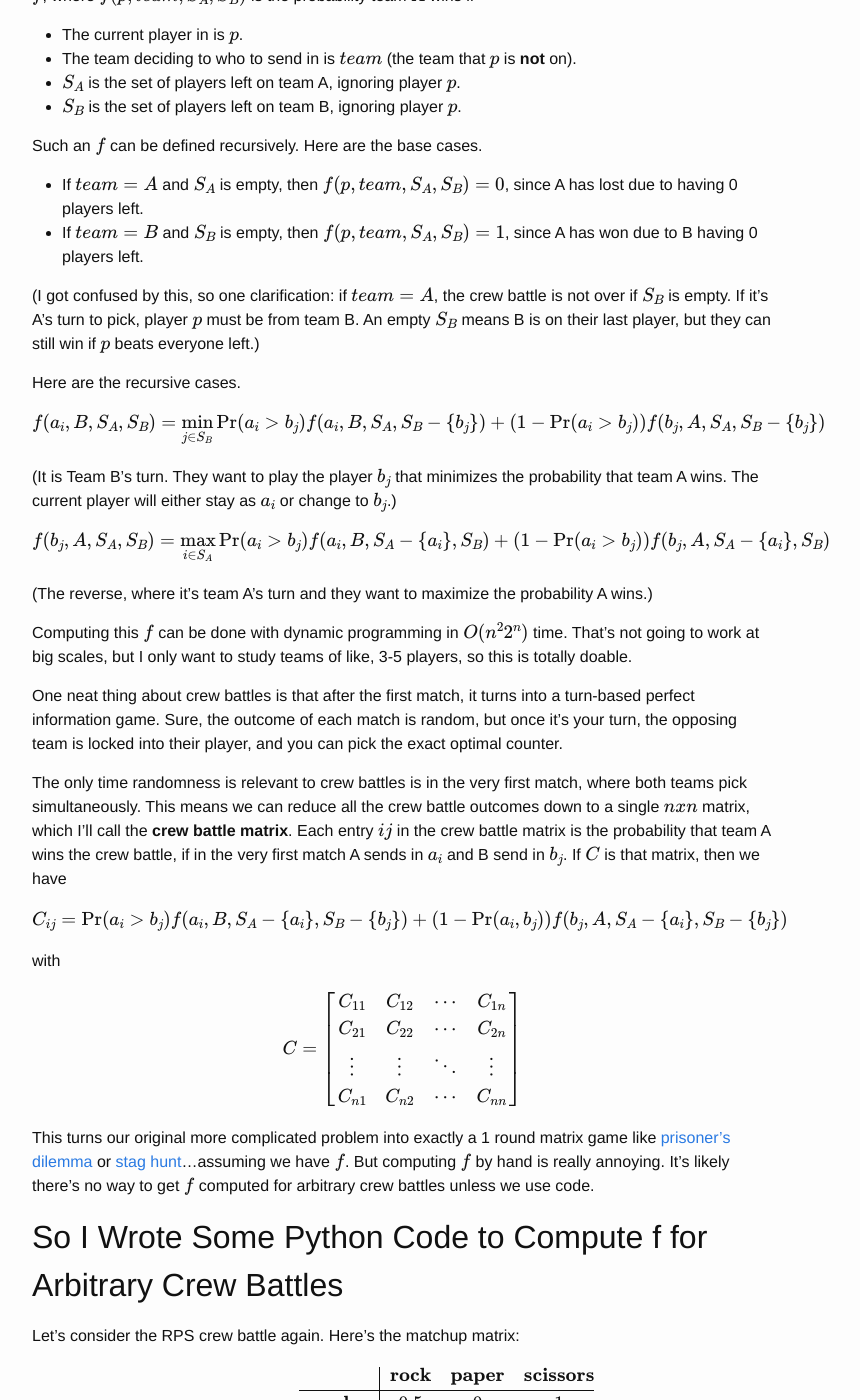
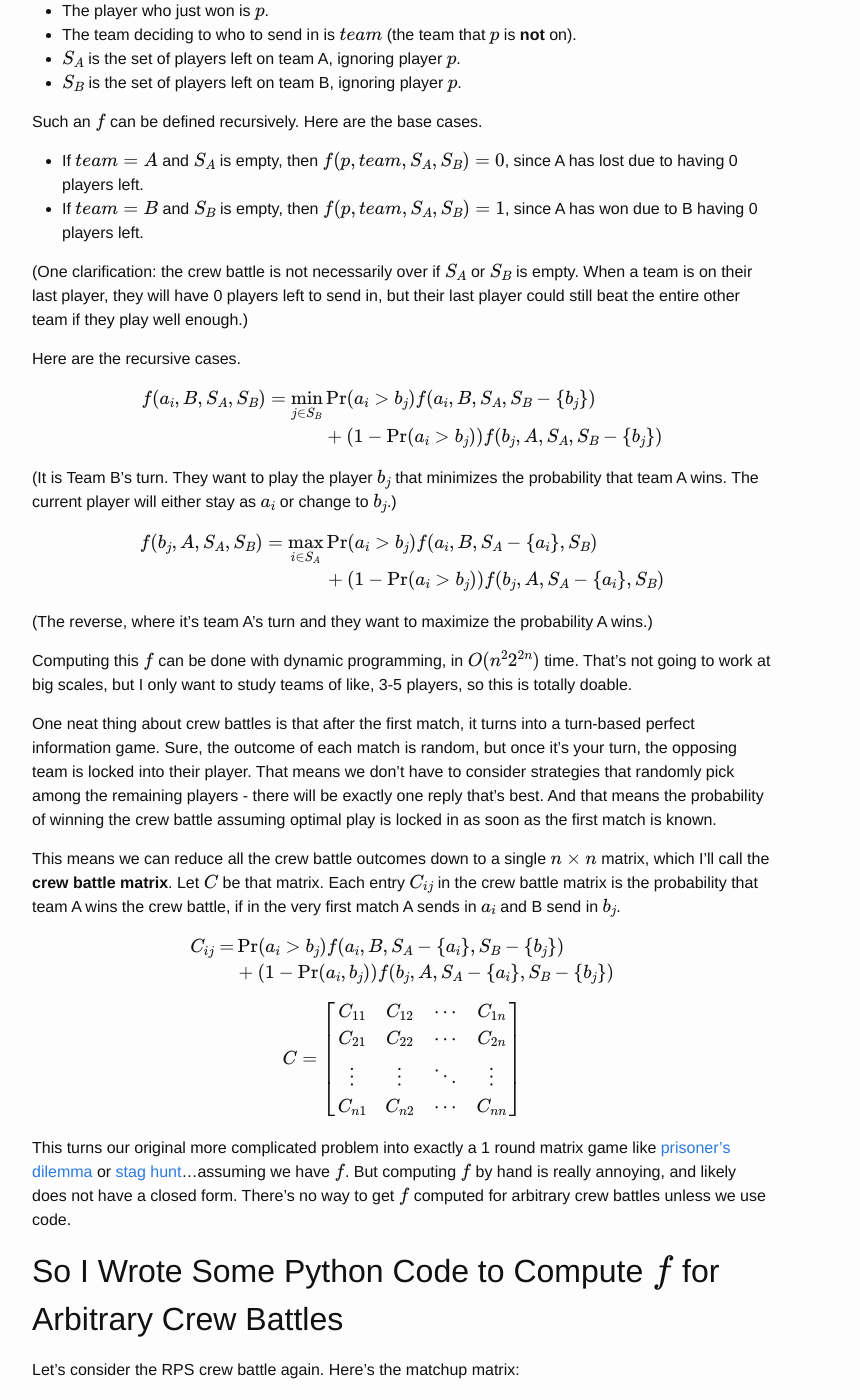
Before and after one commit to alexirpan/alexirpan.github.io, a Jekyll site: the page built from _posts/2024-03-17-crew-battle.markdown, in a window 1280 px wide and 1400 px high, scrolled down 1905 px. Shown: the whole window, without its empty margins (238-1098 px from the left). Built offline with Jekyll 4.4.1, drawn with Linux system fonts in a browser that asks for light colours; nearby versions of some CDN libraries; formulas are drawn with MathJax 3; some of the changed text lies outside the part shown.

Commit message:
Some final editing pass, done

```diff
--- a/_posts/2024-03-17-crew-battle.markdown
+++ b/_posts/2024-03-17-crew-battle.markdown
@@ -7,11 +7,11 @@
 In Super Smash Bros tournaments, there's occasionally an event called a crew battle. (They show up in other
 fighting games too, but I mostly watch Smash.) Two teams of players compete in a series of 1v1 matches.
 For the first match, each team picks a player simultaneously. They fight, and the loser is eliminated, while
-the winner stays in. The losing team then gets to pick a player to go in, and this repeats until one team
+the winner stays in. The losing team then picks a player to go in. Elimination matches repeat until one team
 is out of players.
 
 These events are always pretty hype. People like team sports!
-They're also often structured in a regional way (i.e. US vs Canada, West Coast vs East Coast), which
+They're also often structured in a regional way (i.e. US vs Japan, West Coast vs East Coast), which
 can emphasize and play up regional rivalries. The strategy for deciding who to send in can be complicated,
 and although it's usually done by intuition, I've always wondered what optimal strategy would be.
 
@@ -28,12 +28,12 @@
 Theory
 -------------------------------------------------------------------------------------
 
-Let's formalize the problem a bit. For the sake of simplicity, I will ignore stocks and assume each
-match is a best-of-1 1-stock match. I expect the conclusions to be similar anyways.
+Let's formalize the problem a bit. For the sake of simplicity, I will ignore that Smash games have
+stocks, and assume each match is a total win or loss. I expect the conclusions to be similar anyways.
 
 Let's call the teams $$A$$ and $$B$$. There are $$n$$ players on each team, denoted as $$\{a_1, a_2, \cdots, a_n\}$$
 and $$\{b_1, b_2, \cdots, b_n\}$$. Each player has a certain chance of beating each other player
-which can be described as an $$n x n$$ matrix of probabilities, where row $$i$$ column $$j$$ is
+which can be described as an $$n \times n$$ matrix of probabilities, where row $$i$$ column $$j$$ is
 the probability $$a_i$$ beats $$b_j$$. We'll denote that as $$\Pr(a_i > b_j)$$.
 This matrix doesn't need to be symmetric, or have its rows or columns sum to 1.
 
@@ -61,7 +61,7 @@
 $$
 
 Normally, in RPS you'd play again on a tie. Since there are no ties in crew battles, we'll instead
-say that if both players match, we pick a winner randomly. One example game could be this:
+say that if both players match, we pick a winner randomly. Here's an example game:
 
 <pre>
 A picks rock, B picks scissors
@@ -77,10 +77,10 @@
 B is out of players - A wins.
 </pre>
 
-This is a pretty silly crewbattle because of the lack of drama, but we'll come back to this
-example over the course of the post.
+This is a pretty silly crew battle because of the lack of drama, but we'll come back to this
+example later.
 
-First off: given a generic matchup matrix, should we expect there to be an efficient algorithm that solves crew battles?
+First off: given a generic matchup matrix, should we expect there to be an efficient algorithm that solves the crew battle?
 
 My suspicion is, probably not. Finding the optimal strategy is at some level similar to picking
 the optimal order of the $$N$$ players on each team, which immediately
@@ -94,7 +94,7 @@
 Still, even though there isn't an efficient algorithm, there definitely is **an** algorithm.
 Let's define a function $$f$$, where $$f(p, team, S_A, S_B)$$ is the probability team $$A$$ wins if
 
-* The current player in is $$p$$.
+* The player who just won is $$p$$.
 * The team deciding to who to send in is $$team$$ (the team that $$p$$ is **not** on).
 * $$S_A$$ is the set of players left on team A, ignoring player $$p$$.
 * $$S_B$$ is the set of players left on team B, ignoring player $$p$$.
@@ -104,43 +104,50 @@
 * If $$team = A$$ and $$S_A$$ is empty, then $$f(p, team, S_A, S_B) = 0$$, since A has lost due to having 0 players left.
 * If $$team = B$$ and $$S_B$$ is empty, then $$f(p, team, S_A, S_B) = 1$$, since A has won due to B having 0 players left.
 
-(I got confused by this, so one clarification: if $$team = A$$, the crew battle is not over if $$S_B$$ is empty. If it's A's
-turn to pick, player $$p$$ must be from team B. An empty $$S_B$$ means B is on their last player, but they can still win
-if $$p$$ beats everyone left.)
+(One clarification: the crew battle is not necessarily over if $$S_A$$ or $$S_B$$ is empty. When a team is on their last player,
+they will have 0 players left to send in, but their last player could still beat the entire other team if they play well enough.)
 
 Here are the recursive cases.
 
 $$
-f(a_i, B, S_A, S_B) = \min_{j \in S_B} \Pr(a_i > b_j) f(a_i, B, S_A, S_B - \{b_j\}) + (1-\Pr(a_i > b_j)) f(b_j, A, S_A, S_B - \{b_j\})
+\begin{align*}
+f(a_i, B, S_A, S_B) = \min_{j \in S_B} & \Pr(a_i > b_j) f(a_i, B, S_A, S_B - \{b_j\}) \\
+& + (1-\Pr(a_i > b_j)) f(b_j, A, S_A, S_B - \{b_j\})
+\end{align*}
 $$
 
 (It is Team B's turn. They want to play the player $$b_j$$ that minimizes the probability that team A wins.
 The current player will either stay as $$a_i$$ or change to $$b_j$$.)
 
 $$
-f(b_j, A, S_A, S_B) = \max_{i \in S_A} \Pr(a_i > b_j) f(a_i, B, S_A - \{a_i\}, S_B) + (1-\Pr(a_i > b_j)) f(b_j, A, S_A - \{a_i\}, S_B)
+\begin{align*}
+f(b_j, A, S_A, S_B) = \max_{i \in S_A} & \Pr(a_i > b_j) f(a_i, B, S_A - \{a_i\}, S_B) \\
+& + (1-\Pr(a_i > b_j)) f(b_j, A, S_A - \{a_i\}, S_B)
+\end{align*}
 $$
 
 (The reverse, where it's team A's turn and they want to maximize the probability A wins.)
 
-Computing this $$f$$ can be done with dynamic programming in $$O(n^22^n)$$ time. That's not going to work
+Computing this $$f$$ can be done with dynamic programming, in $$O(n^22^{2n})$$ time. That's not going to work
 at big scales, but I only want to study teams of like, 3-5 players, so this is totally doable.
 
 One neat thing about crew battles is that after the first match, it turns into a turn-based perfect
 information game. Sure, the outcome of each match is random, but once it's your turn, the opposing team is locked
-into their player, and you can pick the exact optimal counter.
+into their player. That means we don't have to consider strategies that randomly pick among the remaining players - there
+will be exactly one reply that's best. And that means the probability of winning the crew battle assuming optimal
+play is locked in as soon as the first match is known.
 
-The only time randomness is relevant to crew battles is in the very first match, where both
-teams pick simultaneously. This means we can reduce all the crew battle outcomes down to a single
-$$n x n$$ matrix, which I'll call the **crew battle matrix**. Each entry $$ij$$ in the crew battle
+This means we can reduce all the crew battle outcomes down to a single
+$$n \times n$$ matrix, which I'll call the **crew battle matrix**. Let $$C$$ be that matrix. Each entry $$C_{ij}$$ in the crew battle
 matrix is the probability that team A wins the crew battle, if in the very first match A sends in $$a_i$$
-and B send in $$b_j$$. If $$C$$ is that matrix, then we have
+and B send in $$b_j$$.
 
 $$
-C_{ij} = \Pr(a_i > b_j) f(a_i, B, S_A - \{a_i\}, S_B - \{b_j\}) + (1-\Pr(a_i, b_j)) f(b_j, A, S_A - \{a_i\}, S_B - \{b_j\})
+\begin{align*}
+C_{ij} = &\Pr(a_i > b_j) f(a_i, B, S_A - \{a_i\}, S_B - \{b_j\}) \\
+&+ (1-\Pr(a_i, b_j)) f(b_j, A, S_A - \{a_i\}, S_B - \{b_j\})
+\end{align*}
 $$
-
-with
 
 $$
 C =
@@ -154,11 +161,11 @@
 
 This turns our original more complicated problem into exactly a 1 round matrix game like
 [prisoner's dilemma](https://en.wikipedia.org/wiki/Prisoner%27s_dilemma) or [stag hunt](https://en.wikipedia.org/wiki/Stag_hunt)...assuming
-we have $$f$$. But computing $$f$$ by hand is really annoying. It's likely there's no way to
-get $$f$$ computed for arbitrary crew battles unless we use code.
+we have $$f$$. But computing $$f$$ by hand is really annoying, and likely does not have a closed form.
+There's no way to get $$f$$ computed for arbitrary crew battles unless we use code.
 
 
-So I Wrote Some Python Code to Compute f for Arbitrary Crew Battles
+So I Wrote Some Python Code to Compute $$f$$ for Arbitrary Crew Battles
 ----------------------------------------------------------------------------
 
 Let's consider the RPS crew battle again. Here's the matchup matrix:
@@ -344,13 +352,13 @@
 tied to difference in skill level. I certainly didn't expect it to not matter at all.
 This result does depend on how we've modeled skill, that player with skill $$p$$ beats player with skill $$q$$ with probability $$p/(p+q)$$.
 However, this model is very common. It's called the [Bradley-Terry model](https://en.wikipedia.org/wiki/Bradley%E2%80%93Terry_model) and
-is the basis of both Elo and RLHF of AI chatbot responses.
+is the basis of Elo ratings. (And the basis for tuning AI chatbot responses based on human feedback, for what it's worth.)
 
 Let's write up this observation more formally.
 
 **Conjecture:** Suppose you have an $$N$$ player crew battle, with players $$A = \{a_1, a_2, \cdots, a_N\}$$ and $$B = \{b_1, b_2, \cdots, b_N\}$$. Further suppose each
-player has a non-negative skill level $$p$$, and every matchup follows $$\Pr(a_i > b_j) = p_{a_i} / (p_{a_i} + p_{b_j})$$. Then the probability of
-winning the crew battle does not depend on strategy.
+player has a non-negative skill level $$p$$, and every matchup follows $$\Pr(a_i > b_j) = p_{a_i} / (p_{a_i} + p_{b_j})$$. Then the probability $$A$$
+wins the crew battle does not depend on strategy.
 
 I haven't proved this myself, but it feels very provable. Consider it an exercise to prove it yourself.
 
@@ -360,18 +368,18 @@
 
 Assuming this conjecture is true, I believe it means **you should entirely
 ignore player strength when picking players, and should only focus on factors that aren't tied to skill, like character matchups**.
-Fox is favored against Puff, so if you're playing against Hungrybox (the best Puff player of all time),
-then this suggests you should send in Generic Netplay Fox even though they'll most likely get wrecked.
+In *Super Smash Bros. Melee*, Fox is favored against Puff, so if you're playing against Hungrybox (the best Puff player of all time),
+this suggests you should send in Generic Netplay Fox even though they'll most likely get wrecked.
 And conversely, it suggests a crew should *avoid* sending Hungrybox in if Generic Netplay Fox
 is in the ring, even though Hungrybox would probably win.
 
-Now, this is a pretty extreme conclusion. Psychologically, it's good for team morale if everyone can
+This is a pretty extreme conclusion, and I wouldn't blindly follow it.
+Psychologically, it's good for team morale if everyone can
 contribute, and sending people into matchups with a big mismatch in skill hurts that. But also, this
-suggests that crew battle strategy really isn't that important in the first place. At the top level, it's very
+suggests that crew battle strategy really isn't that important in the first place! At the top level, it's
 rare to see very lopsided character matchups. Pro players tend to pick strong characters that have good
 matchups against most of the field. Given that the lopsided matchups are the only ways to get edges via
-strategy, the math suggests that team captains actually don't have much leverage over the outcome.
-The outcome is driven primarily by team strength. That's it.
+strategy, the math suggests that team captains actually don't have much leverage over the outcome of
+the crew battle.
 
-I think that's really the best outcome that could have come from all this. If your crew loses, you
-don't get to blame bad crew battle strategy. Your crew is just worse. Deal with it, take the L.
+If your crew loses, you don't get to blame bad crew battle strategy. Your crew is just worse. Deal with it, take the L.
```
Also changed, not shown: other parts of _posts/2024-03-17-crew-battle.markdown (+4 -3 lines).
